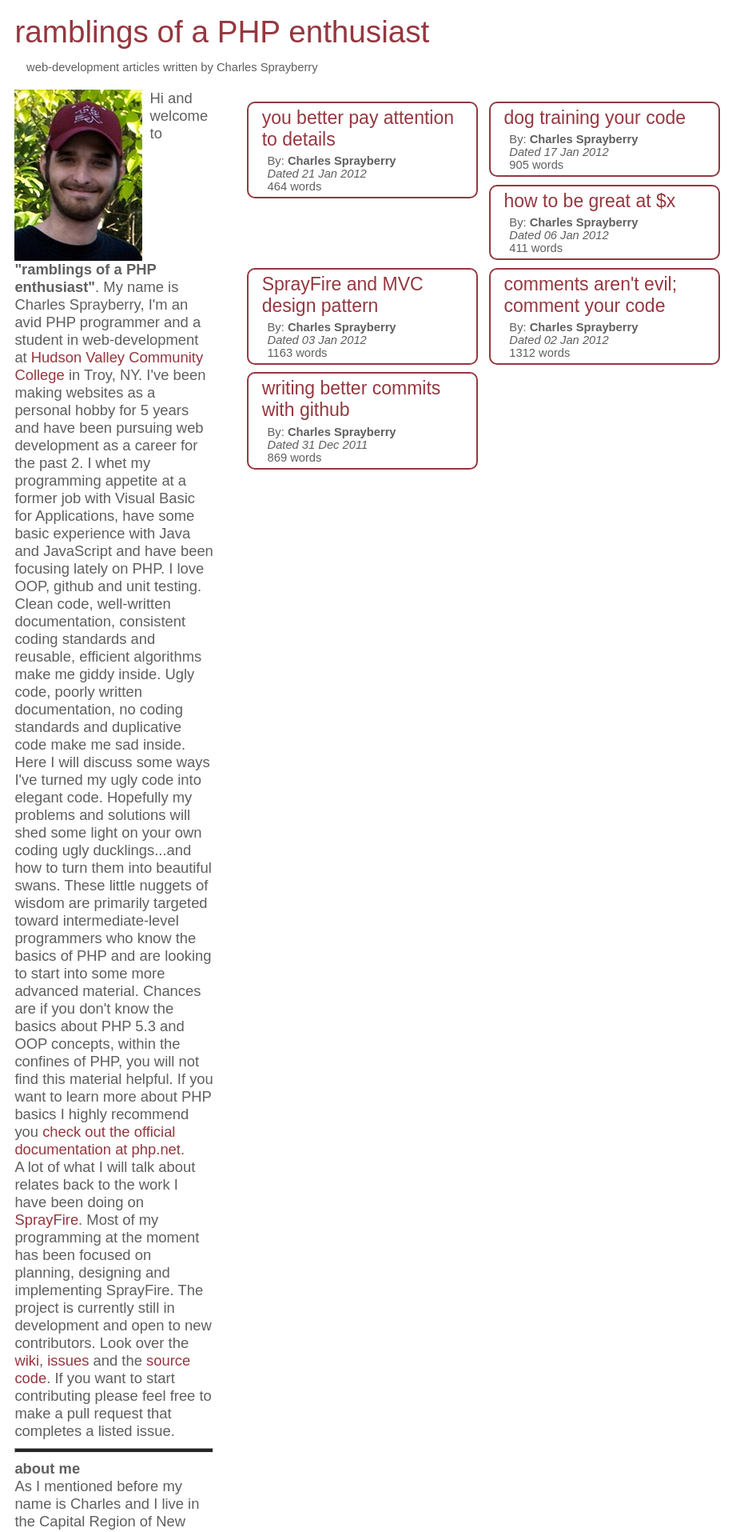
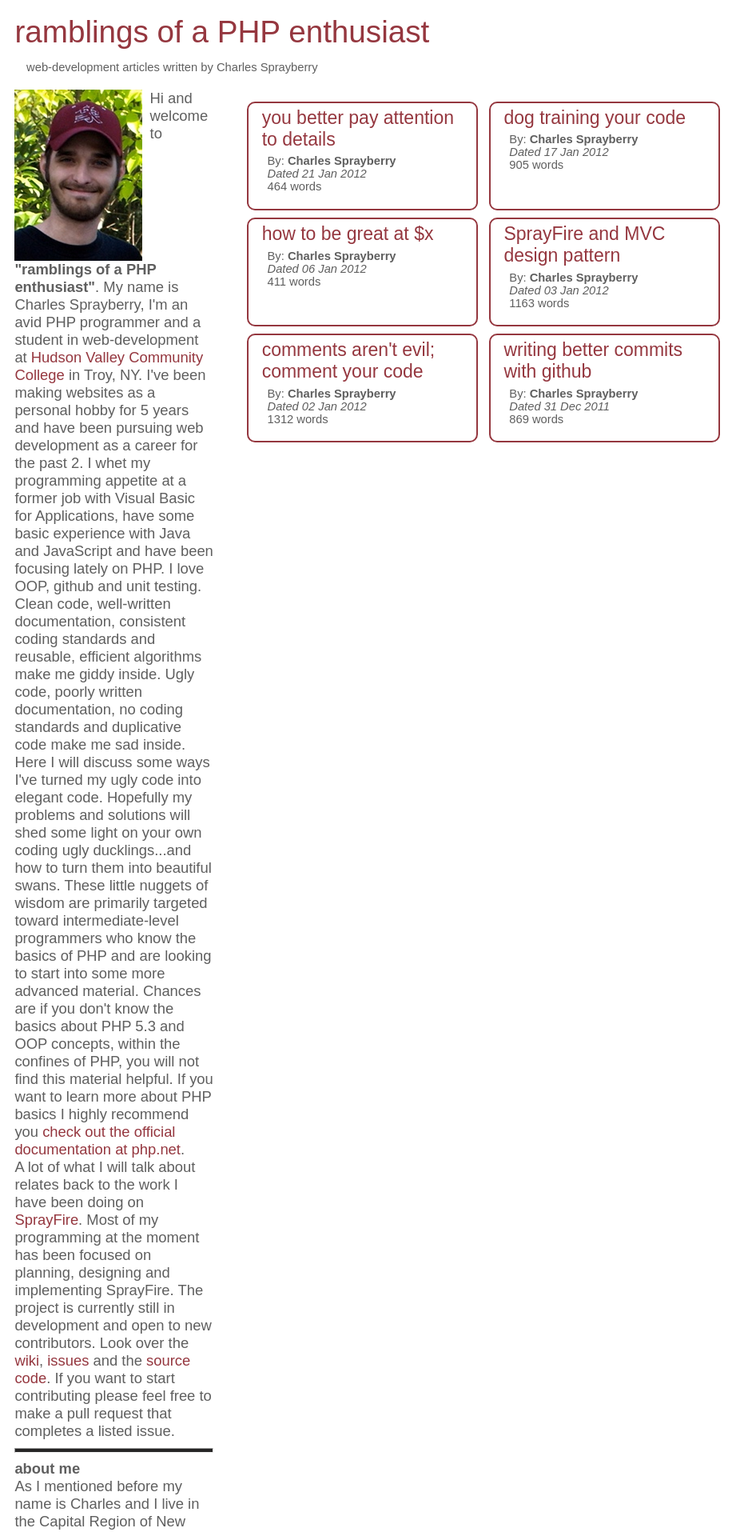
Before and after one commit to cspray/archived-blog, a Jekyll site: the page built from index-real.html, in a window 1280 px wide. Shown: the top 1915 px of the page at 80% size, without its empty margins (0-946 px from the left). Built offline with Jekyll 4.4.1, drawn with Linux system fonts in a browser that asks for light colours.

Commit message:
UPD _includes/style.css adding fixed height back to post links

```diff
--- a/_includes/style.css
+++ b/_includes/style.css
@@ -203,6 +203,7 @@ code {
     border-radius: 10px;
     -moz-border-radius: 10px;
     width: 275px;
+    height: 122px;
 }
 
 .post-link:hover > div {
```
